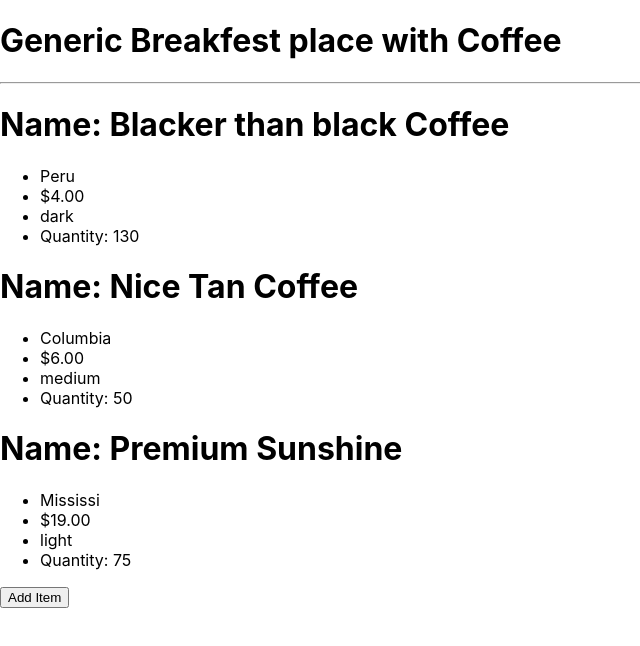
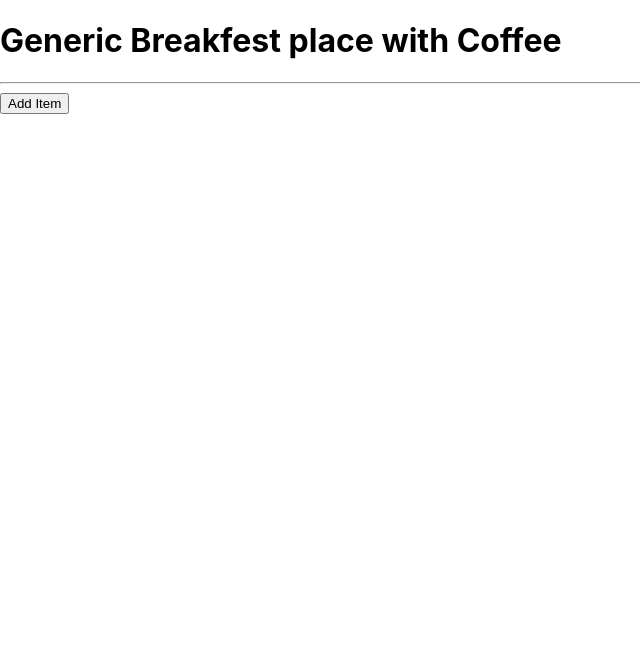
Before and after one commit to JustinUrf/Breakfest-Inventory-Tracker, a React (Create React App) app: page / in a window 1280 px wide. Shown: the top 646 px of the page, without its empty margins (0-640 px from the left). Built offline with nearby package versions, Linux system fonts and the light colour scheme.

Commit message:
reformmating how individual items are stored

```diff
--- a/src/components/InventoryList.js
+++ b/src/components/InventoryList.js
@@ -3,27 +3,7 @@ import InventoryControl from './InventoryControl';
 import Item from "./Item";
 
 const mainInventoryList = [
-  {
-    name: 'Blacker than black Coffee',
-    origin: 'Peru',
-    price: '$4.00',
-    roast: 'dark',
-    quantity: '130'
-  },
-  {
-    name: 'Nice Tan Coffee',
-    origin: 'Columbia',
-    price: '$6.00',
-    roast: 'medium',
-    quantity: '50'
-  },
-  {
-    name: 'Premium Sunshine',
-    origin: 'Mississi',
-    price: '$19.00',
-    roast: 'light',
-    quantity: '75'
-  }
+
 ]
 
 function InventoryList(props) {
--- a/src/components/NewItemForm.js
+++ b/src/components/NewItemForm.js
@@ -1,6 +1,12 @@
 import React from "react";
 
 function NewItemForm(props) {
+
+    function handleNewItemFormSubmission(event) {
+      event.preventDefault();
+      console.log(event.target.name.value);
+    }
+
   return (
     <React.Fragment>
       <form onSubmit={handleNewItemFormSubmission}>
```
